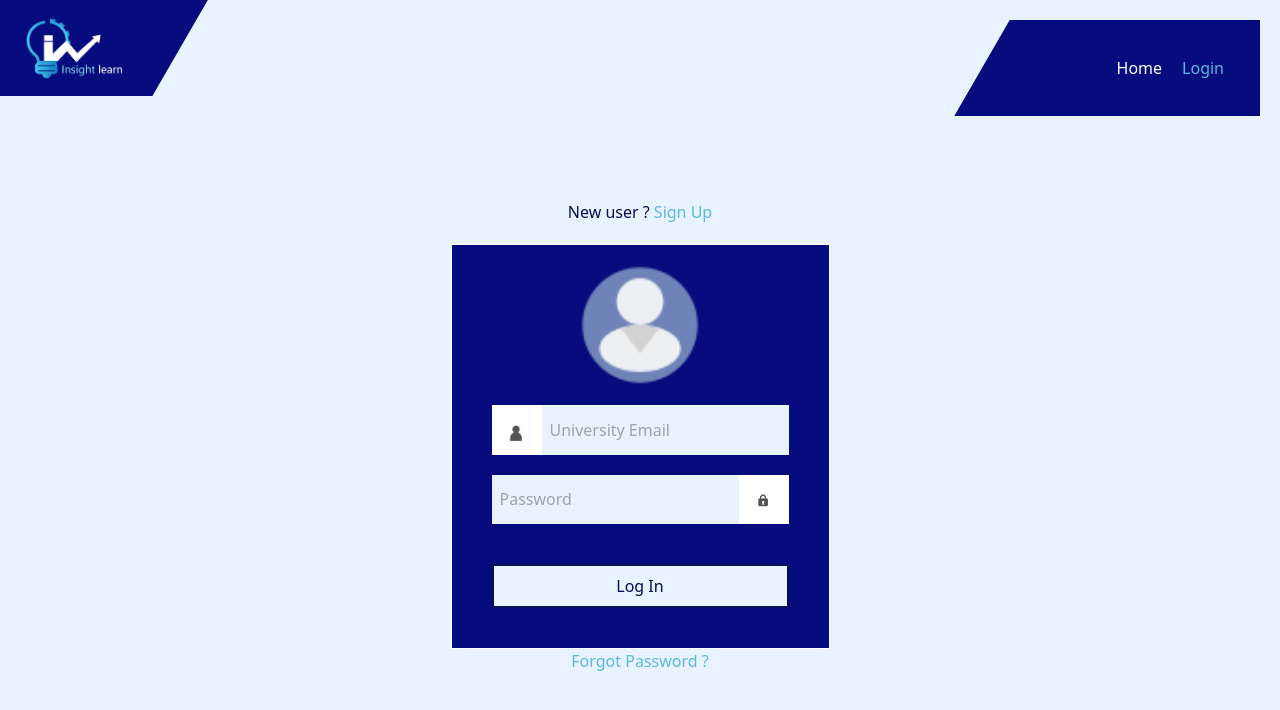
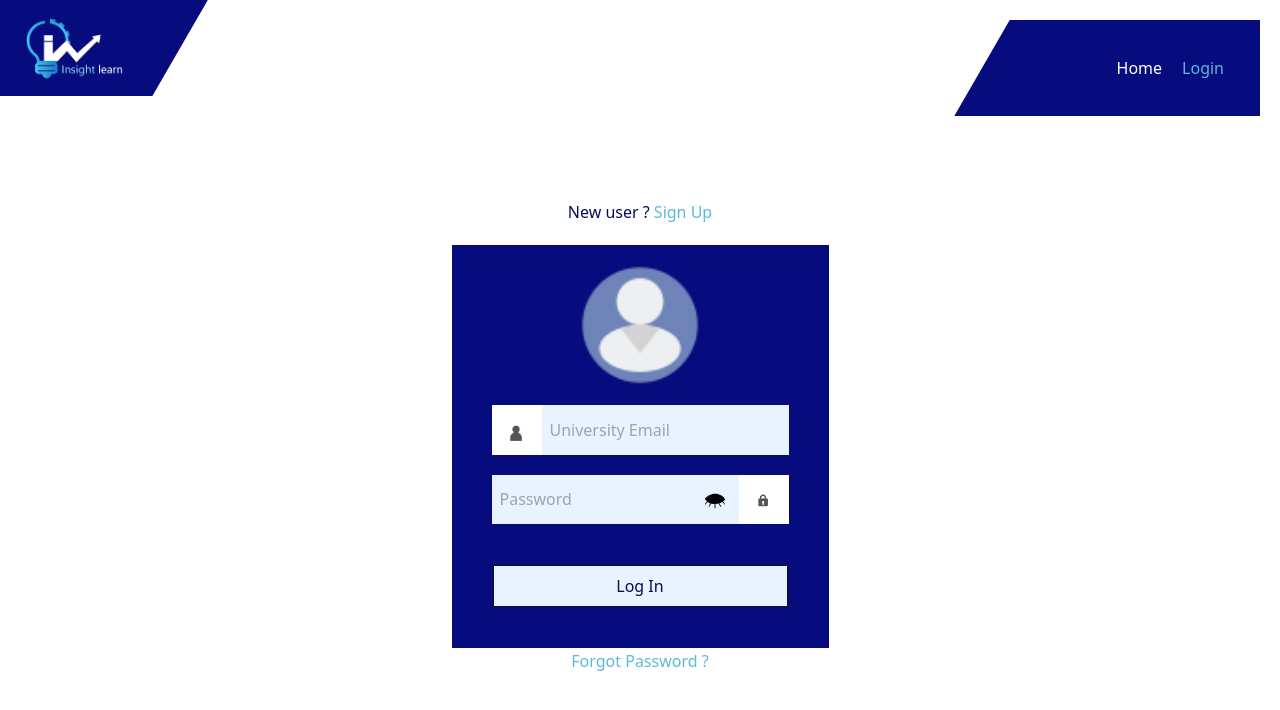
Before and after one commit to AhmedEid2504/insight-learn, a React (Vite) app: page /login in a window 1280 px wide. Shown: the top 710 px of the page. Built offline with nearby package versions, Linux system fonts and the light colour scheme; no server answers.

Commit message:
adds show and hide password button to login, some routes only work for admins now

```diff
--- a/src/App.jsx
+++ b/src/App.jsx
@@ -2,7 +2,7 @@
 import { BrowserRouter as Router, Route, Routes } from 'react-router-dom';
 import Home from './pages/Home'
 import Login from './pages/Login';
-// import Signup from './pages/Signup';
+import Signup from './pages/Signup';
 import Dashboard from './pages/Dashboard';
 import Reports from './components/Reports';
 import Settings from './components/Settings';
@@ -22,7 +22,9 @@ function App() {
                 <Routes>
                     <Route path="/" element={<Home />} />
                     <Route path="/login" element={<Login />} />
-                    {/* <Route path="/signup" element={<Signup />} /> */}
+                    {localStorage.userEmail === import.meta.env.VITE_ADMIN_EMAIL &&
+                    <>
+                        <Route path="/signup" element={<Signup />} />
                         <Route path="dashboard" element={<Dashboard />} >
                             <Route path='reports' element={<Reports />}/>
                             <Route path='settings' element={<Settings />}/>
@@ -35,6 +37,8 @@ function App() {
                                 <Route path=':courseId' element={<CourseDetail />}/>
                             </Route>
                         </Route>
+                    </>
+                    }
                 </Routes>
             </Router>
             <Analytics />
--- a/src/pages/Login.jsx
+++ b/src/pages/Login.jsx
@@ -8,6 +8,7 @@ const Login = () => {
     const [password, setPassword] = useState('');
     const [isLoading, setIsLoading] = useState(false);
     const [errorMessage, setErrorMessage] = useState('');
+    const [showPassword, setShowPassword] = useState(false);
 
 
     const handleChange = (event) => {
@@ -71,7 +72,7 @@ const Login = () => {
 
 
     return (
-        <div className="flex flex-col bg-c_5 self-center items-center w-screen py-[200px] h-screen">
+        <div className="flex flex-col self-center items-center w-screen py-[200px] h-screen">
             <Navbar />
             <h2 className="text-c_3">New user ? <span className="text-c_4">
             <Link className="hover:text-c_3 transition-all ease-in duration-200" to="/signup">Sign Up</Link>
@@ -92,11 +93,11 @@ const Login = () => {
                             required
                         />
                     </div>
-                    <div className="flex justify-between w-full text-c_3">
+                    <div className="flex relative justify-between w-full text-c_3">
 
                         <input
-                            className='w-[90%] h-13 bg-c_5 p-2 border-none'
-                            type="password"
+                            className='w-[90%] relative h-13 bg-c_5 p-2 border-none'
+                            type={showPassword ? "text" : "password"}
                             id="password"
                             name="password"
                             placeholder="Password"
@@ -104,6 +105,15 @@ const Login = () => {
                             onChange={handleChange}
                             required
                         />
+                        <button className="absolute top-4 right-16" type="button" onClick={() => setShowPassword(!showPassword)}>
+                            <div className='w-5'>
+                                {showPassword ?
+                                    <img src="/images/open-eye.png" alt="" />
+                                :
+                                    <img src="/images/closed-eye.png" alt="" />
+                                }
+                            </div>
+                        </button>
                         <img className="w-[50px]" src="images/lock-icon.jpeg" alt="" />
                     </div>
                     <div className='w-full'>
```
Lines whose indentation alone changed are shown as unchanged.
